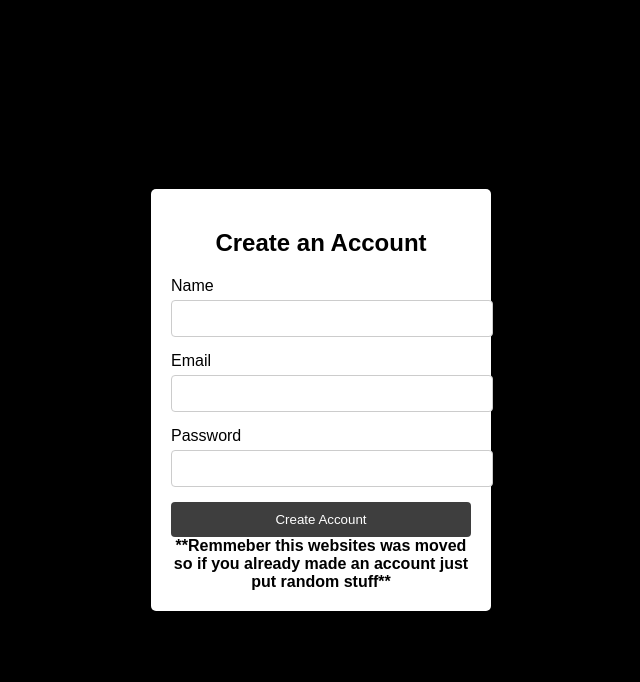
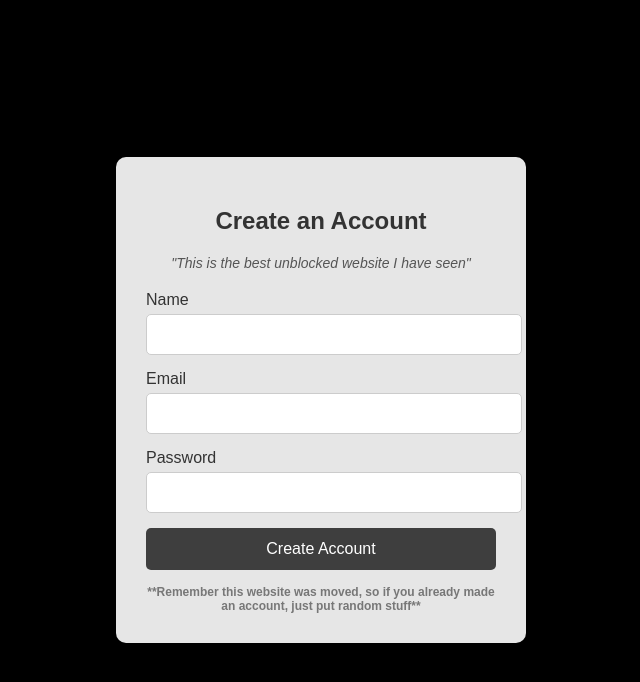
Before and after one commit to GalaxyVerseV2/GalaxyVerse-, a plain HTML site: page index.html in a window 1280 px wide. Shown: the whole page, without its empty margins (319-959 px from the left). Drawn offline with Linux system fonts and the light colour scheme.

Commit message:
Login page updated

```diff
--- a/index.html
+++ b/index.html
@@ -3,7 +3,7 @@
 <head>
     <meta charset="UTF-8">
     <meta name="viewport" content="width=device-width, initial-scale=1.0">
-    <title>GalaxyVerse</title>
+    <title>GalaxyVerse - Create Account</title>
     <style>
         body {
             font-family: sans-serif;
@@ -13,44 +13,85 @@
             align-items: center;
             height: 100vh;
             margin: 0;
+            color: white;
         }
+
         .container {
-            background: white;
-            padding: 20px;
-            border-radius: 5px;
-            box-shadow: 0 2px 10px rgba(0, 0, 0, 0.1);
-            width: 300px;
+            background: rgba(255, 255, 255, 0.9); /* Light background with transparency */
+            padding: 30px;
+            border-radius: 10px;
+            box-shadow: 0 4px 20px rgba(0, 0, 0, 0.3);
+            width: 350px;
         }
+
         h2 {
             text-align: center;
             margin-bottom: 20px;
+            color: #333; /* Darker color for the heading */
         }
+
+        .quote {
+            text-align: center;
+            font-size: 14px;
+            font-style: italic;
+            margin-bottom: 20px;
+            color: #555; /* Gray color for the quote */
+        }
+
         .form-group {
             margin-bottom: 15px;
         }
+
         label {
             display: block;
             margin-bottom: 5px;
+            color: #333; /* Darker color for labels */
         }
+
         input[type="text"],
         input[type="email"],
         input[type="password"] {
             width: 100%;
-            padding: 10px;
+            padding: 12px;
             border: 1px solid #ccc;
-            border-radius: 4px;
+            border-radius: 5px;
+            transition: border-color 0.3s;
         }
+
+        input[type="text"]:focus,
+        input[type="email"]:focus,
+        input[type="password"]:focus {
+            border-color: #3e3e3e; /* Change border color on focus */
+            outline: none; /* Remove outline */
+        }
+
         button {
             width: 100%;
-            padding: 10px;
+            padding: 12px;
             background-color: #3e3e3e;
             color: white;
             border: none;
-            border-radius: 4px;
+            border-radius: 5px;
+            font-size: 16px;
             cursor: pointer;
+            transition: background-color 0.3s;
         }
+
         button:hover {
             background-color: #2e2e2e;
+        }
+
+        .footer-message {
+            text-align: center;
+            margin-top: 15px;
+            font-size: 12px;
+            color: #777; /* Lighter color for footer message */
+        }
+
+        @media (max-width: 400px) {
+            .container {
+                width: 90%; /* Responsive width */
+            }
         }
     </style>
 </head>
@@ -58,6 +99,7 @@
 
     <div class="container" id="loginContainer">
         <h2>Create an Account</h2>
+        <div class="quote">"This is the best unblocked website I have seen"</div>
         <form id="signupForm">
             <div class="form-group">
                 <label for="name">Name</label>
@@ -72,7 +114,9 @@
                 <input type="password" id="password" required>
             </div>
             <button type="submit">Create Account</button>
-            <center><b>**Remmeber this websites was moved so if you already made an account just put random stuff**</b>
+            <div class="footer-message">
+                <b>**Remember this website was moved, so if you already made an account, just put random stuff**</b>
+            </div>
         </form>
     </div>
 
@@ -80,7 +124,7 @@
         // Check if user has already created an account
         if (localStorage.getItem('accountCreated')) {
             // Redirect directly to the specified website if account already created
-            window.location.href = 'https://galaxyversev2.github.io/GalaxyVerseV2/homepage.html'; // Redirect URL
+            window.location.href = 'https://galaxyverse.w3spaces.com/homepage.html'; // Redirect URL
         }
 
         document.getElementById('signupForm').addEventListener('submit', function(event) {
@@ -98,7 +142,7 @@
             localStorage.setItem('accountCreated', 'true');
 
             // Redirect to the specified website
-            window.location.href = 'https://galaxyversev2.github.io/GalaxyVerseV2/homepage.html'; // Redirect URL
+            window.location.href = 'https://galaxyverse.w3spaces.com/homepage.html'; // Redirect URL
         });
     </script>
 
```
